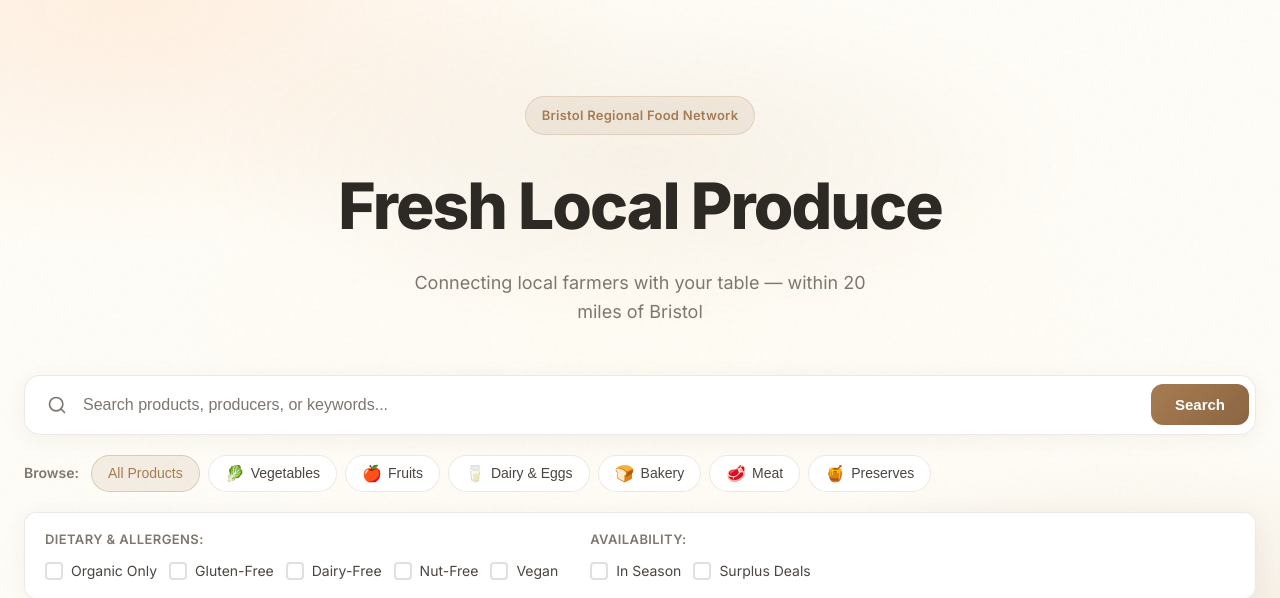
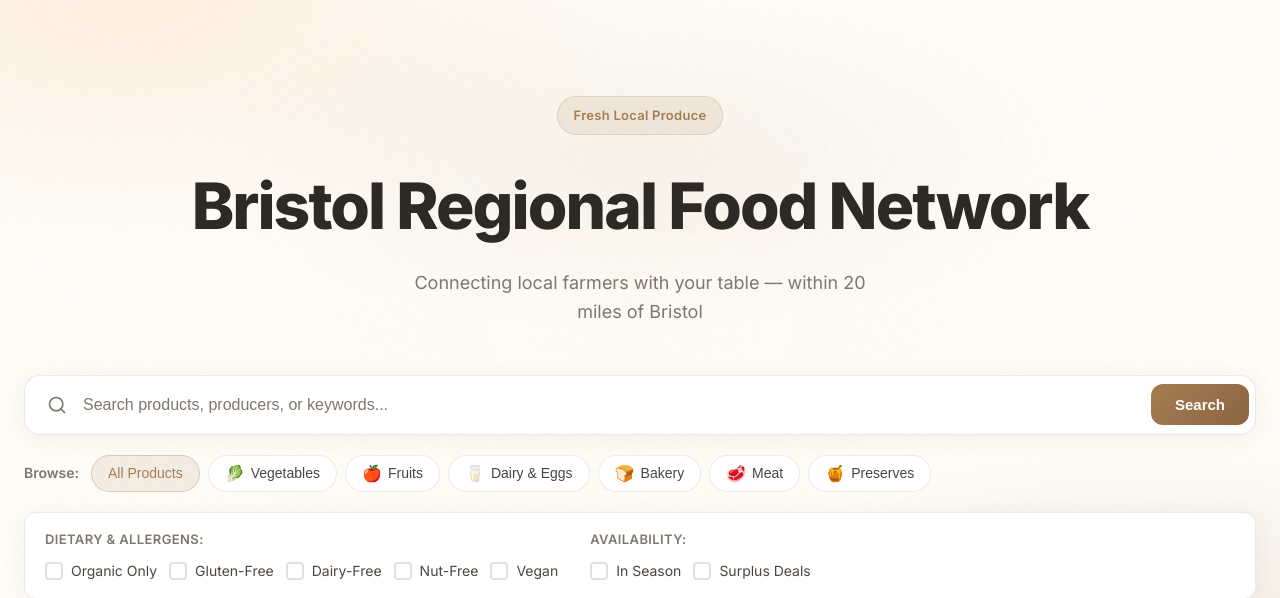
Before and after one commit to Mohamed-Elkiky/UFCFTR-30-3---Distributed-and-enterprise-software-development, a Django app: page / in a window 1280 px wide. Shown: the part 75-673 px from the top of the page. Run offline with Django 4.2, Linux system fonts and the light colour scheme.

Commit message:
Small changes to hero title

```diff
--- a/templates/marketplace/home.html
+++ b/templates/marketplace/home.html
@@ -7,8 +7,8 @@
   <!-- Hero Section -->
   <section class="hero">
     <div class="hero-content">
-      <span class="hero-badge">Bristol Regional Food Network</span>
-      <h1 class="hero-title">Fresh Local Produce</h1>
+      <span class="hero-badge">Fresh Local Produce</span>
+      <h1 class="hero-title">Bristol Regional Food Network</h1>
       <p class="hero-subtitle">Connecting local farmers with your table — within 20 miles of Bristol</p>
     </div>
   </section>
```
